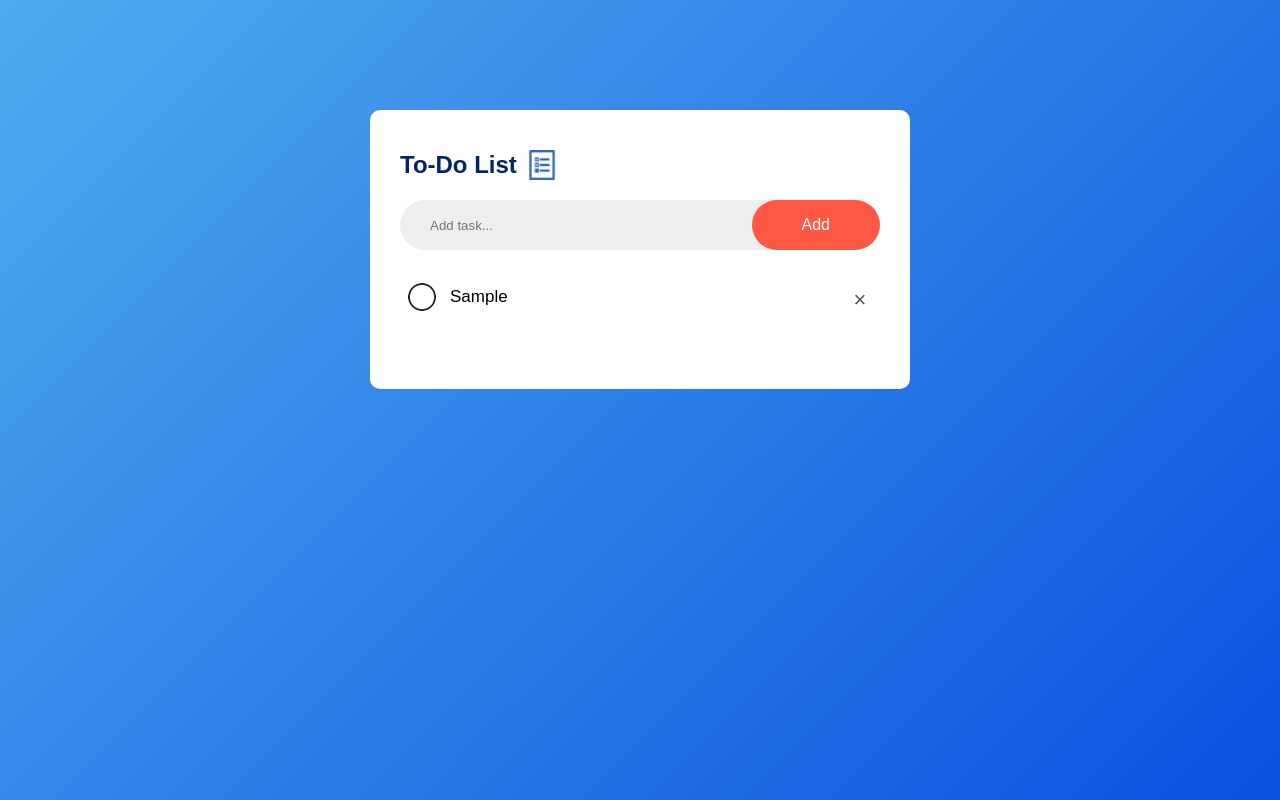
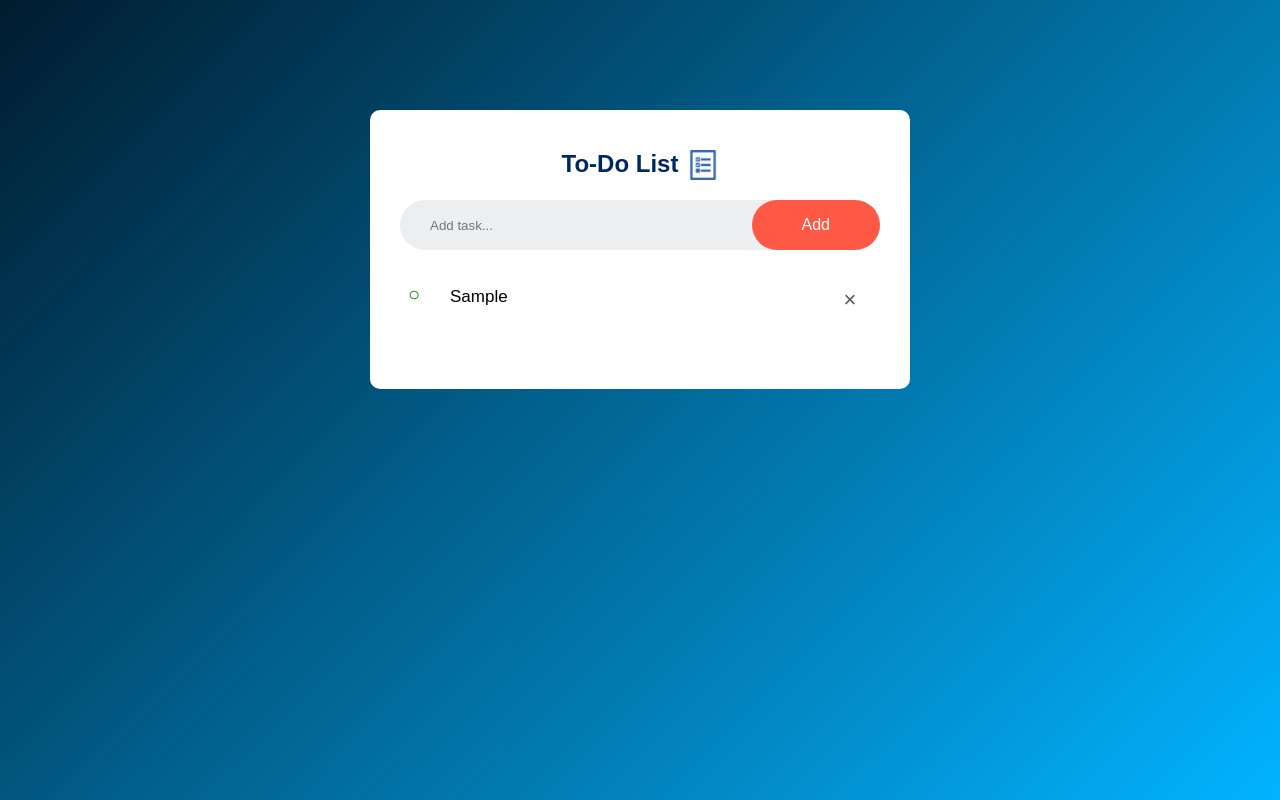
Before and after one commit to TrustingtheProcess/To-Do-List, a plain HTML site: page index.html in a window 1280 px wide. Both pictures are taken after typing "Sample" into the empty fields and a click on the button "Add". Drawn offline with Linux system fonts and the light colour scheme.

Commit message:
Added a scroll feature as well as used unicode to create the checkmarks instead of images

```diff
--- a/styles.css
+++ b/styles.css
@@ -8,7 +8,7 @@
 .container {
   width: 100%;
   min-height: 100vh;
-  background: linear-gradient(315deg, #0a51e1, #4fabed);
+  background: linear-gradient(315deg, #02b3ff, #011c2f);
   padding: 10px;
 }
 
@@ -24,7 +24,7 @@
 .todo-app h2 {
   color: #002765;
   display: flex;
-  align-items: center;
+  justify-content: center;
   margin-bottom: 20px;
 }
 
@@ -62,6 +62,29 @@ button {
   border-radius: 40px;
 }
 
+#list-container {
+  max-height: 300px;
+  overflow-y: auto;
+  padding-right: 10px;
+}
+
+#list-container::-webkit-scrollbar {
+  width: 8px;
+}
+
+#list-container::-webkit-scrollbar-track {
+  background: transparent;
+}
+
+#list-container::-webkit-scrollbar-thumb {
+  background-color: #ff5945;
+  border-radius: 10px;
+  background-clip: content-box;
+  border: 2px solid transparent;
+  box-shadow: none;
+  outline: none;
+}
+
 ul li {
   list-style: none;
   font-size: 17px;
@@ -72,14 +95,10 @@ ul li {
 }
 
 ul li::before {
-  content: '';
+  content: '\25CB';
   position: absolute;
-  height: 28px;
-  width: 28px;
-  border-radius: 50%;
-  background-image: url(images/uncheck.png);
-  background-size: cover;
-  background-position: center;
+  font-size: 20px;
+  color: green;
   top: 8px;
   left: 8px;
 }
@@ -90,7 +109,7 @@ ul li.checked {
 }
 
 ul li.checked::before {
-  background-image: url(images/check.png);
+  content: '\2714';
 }
 
 ul li span {
```
